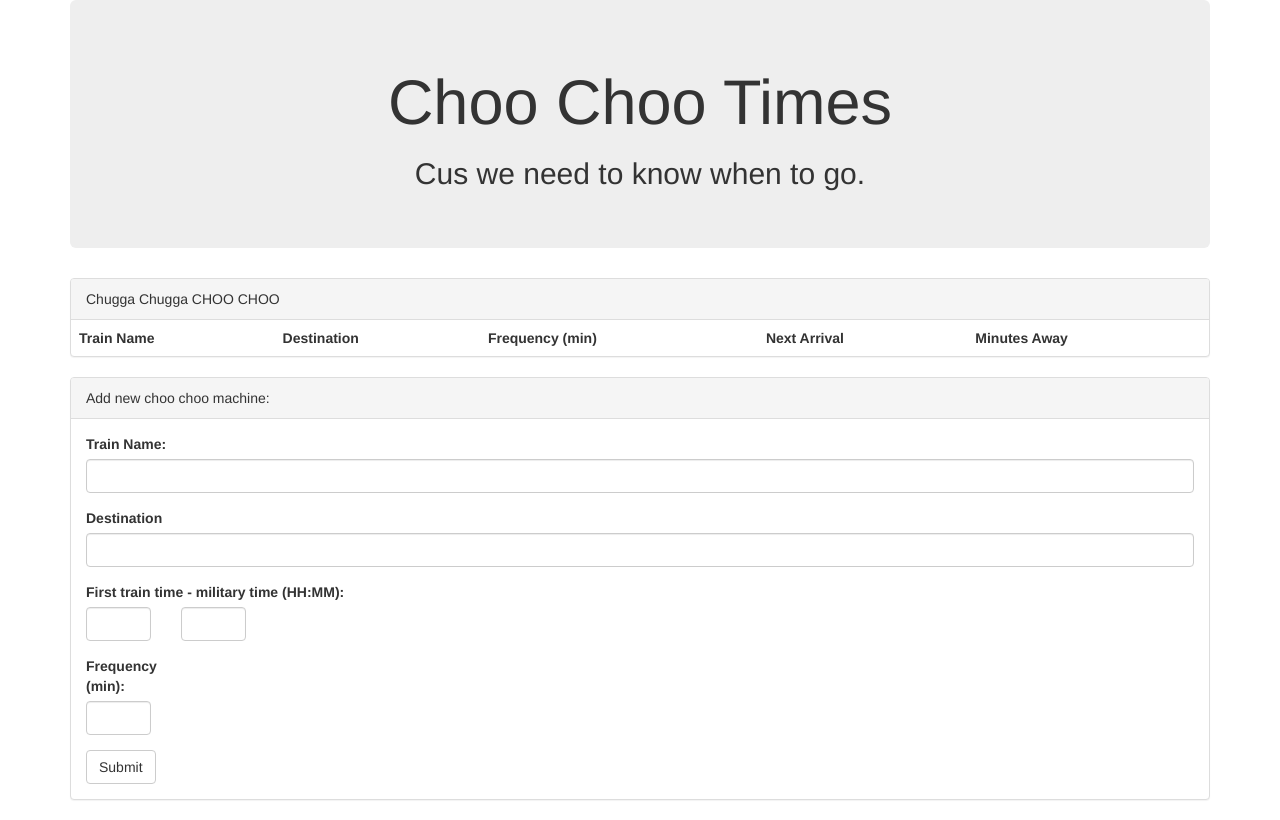
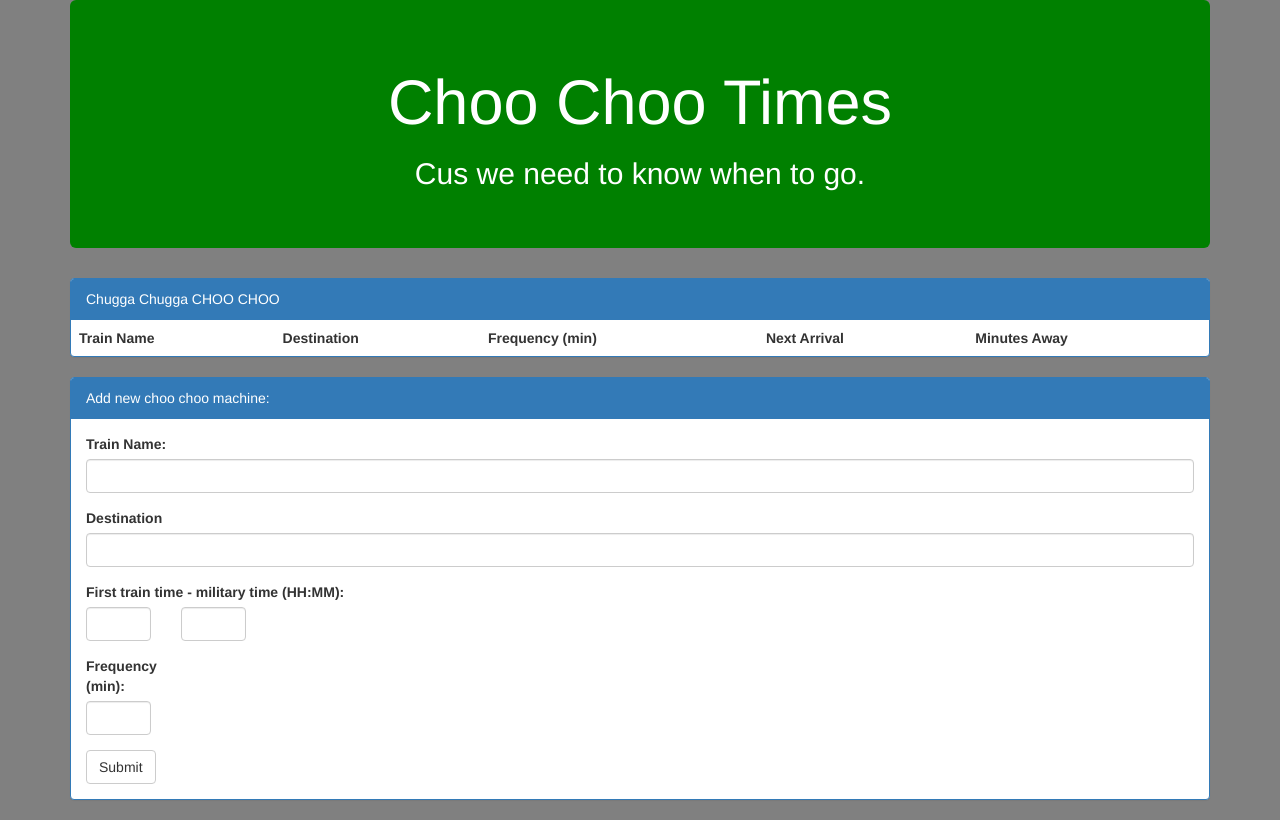
Before and after one commit to LordKriegan/TrainScheduler, a plain HTML site: page index.html in a window 1280 px wide. Drawn offline with nearby package versions, Linux system fonts and the light colour scheme.

Commit message:
recolored page

```diff
--- a/assets/css/custom.css
+++ b/assets/css/custom.css
@@ -0,0 +1,7 @@
+body {
+	background-color: grey;
+}
+.pgHead {
+	background-color: green;
+	color: white;
+}
--- a/index.html
+++ b/index.html
@@ -21,7 +21,7 @@
         <!-- page header -->
         <div class="row">
             <div class="col-xs-12">
-                <div class="text-center jumbotron">
+                <div class="text-center jumbotron pgHead">
                     <h1>Choo Choo Times</h1>
                     <h2>Cus we need to know when to go.</h2>
                 </div>
@@ -30,7 +30,7 @@
         <!-- table of train times -->
         <div class="row">
             <div class="col-xs-12">
-                <div class="panel panel-default">
+                <div class="panel panel-primary">
                     <!-- Default panel contents -->
                     <div class="panel-heading">Chugga Chugga CHOO CHOO</div>
                     <!-- Table -->
@@ -49,7 +49,7 @@
         <!-- form for adding new trains -->
         <div class="row">
             <div class="col-xs-12">
-                <div class="panel panel-default">
+                <div class="panel panel-primary">
                     <!-- Default panel contents -->
                     <div class="panel-heading">Add new choo choo machine:</div>
                     <div class="panel-body">
```
